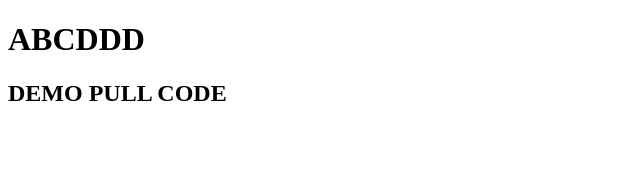
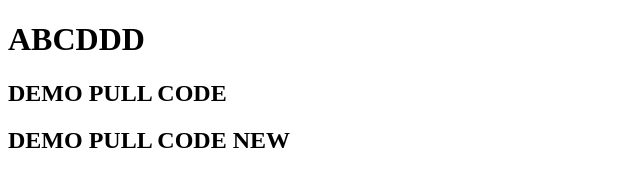
Before and after one commit to muadongyeuthuong3x/Demo, a plain HTML site: page index.html in a window 1280 px wide. Shown: the whole page, without its empty margins (0-640 px from the left). Drawn offline with Linux system fonts and the light colour scheme.

Commit message:
New code

```diff
--- a/index.html
+++ b/index.html
@@ -9,5 +9,7 @@
 <body>
     <h1>ABCDDD</h1>
     <h2>DEMO PULL CODE</h2>
+
+    <h2>DEMO PULL CODE NEW </h2>
 </body>
 </html>
```
